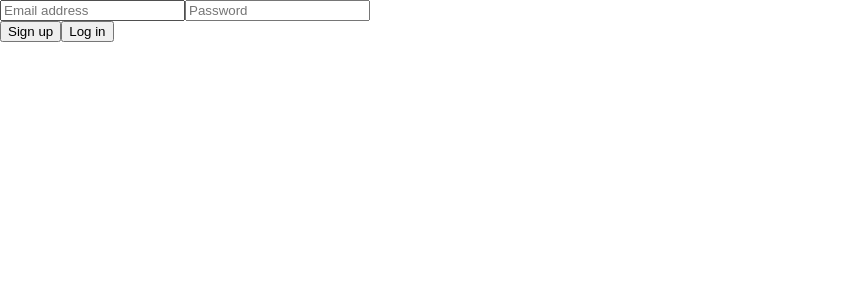
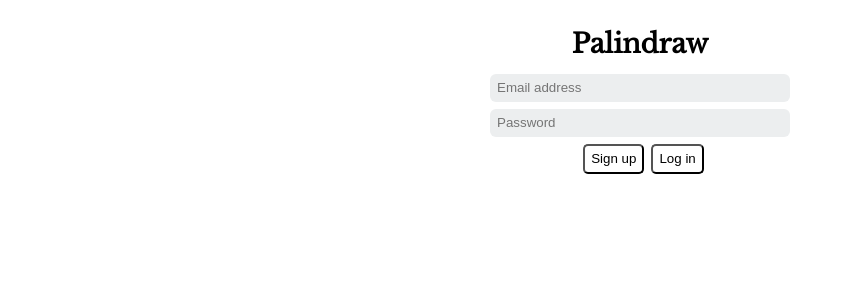
Before and after one commit to benkahlert/Palindraw, a React (Create React App) app in the folder palindraw/: page / in a window 1280 px wide. Shown: the top 300 px of the page, without its empty margins (0-853 px from the left). Built offline with nearby package versions, Linux system fonts and the light colour scheme; no server answers; what re-base would draw is missing.

Commit message:
Fix login GUI

```diff
--- a/palindraw/public/index.html
+++ b/palindraw/public/index.html
@@ -19,7 +19,8 @@
       work correctly both with client-side routing and a non-root public URL.
       Learn how to configure a non-root public URL by running `npm run build`.
     -->
-    <title>React App</title>
+    <title>Palindraw</title>
+    <link href="https://fonts.googleapis.com/css?family=Libre+Baskerville|Open+Sans" rel="stylesheet">
   </head>
   <body>
     <noscript>
--- a/palindraw/src/components/Login.js
+++ b/palindraw/src/components/Login.js
@@ -63,15 +63,21 @@ class Login extends Component {
     // Mandatory render method
     render() {
         return (
-            <div>
-                <input type="text" placeholder="Email address"
-                onChange={this.changeEmailAddress} value={this.emailAddressValue} />
-                <input type="password" placeholder="Password"
-                onChange={this.changePassword} value={this.passwordValue} />
-                <div>
-                    <button onClick={this.createAccount}>Sign up</button>
-                    <button onClick={this.logIn}>Log in</button>
+            <div id="containerDiv" style={{display: 'flex', justifyContent: 'center'}}>
+                <div style={{display: 'flex', flexDirection: 'column', width: '300px', justifyContent: 'center'}}>
+                    <center><p className="title_text">Palindraw</p></center>
+                    <input className="text_input" type="text" placeholder="Email address"
+                    onChange={this.changeEmailAddress} value={this.emailAddressValue} />
+                    <input className="text_input" type="password" placeholder="Password"
+                    onChange={this.changePassword} value={this.passwordValue} />
+                    <div>
+                        <center>
+                            <button className="button" onClick={this.createAccount}>Sign up</button>
+                            <button className="button" onClick={this.logIn}>Log in</button>
+                        </center>
+                    </div>
                 </div>
+
             </div>
         )
     }
--- a/palindraw/src/index.css
+++ b/palindraw/src/index.css
@@ -1,5 +1,47 @@
 body {
   margin: 0;
   padding: 0;
-  font-family: sans-serif;
+  font-family: 'Open Sans', sans-serif;
 }
+
+.title_text {
+    font-family: 'Libre Baskerville', serif;
+    font-size: 20pt;
+    font-weight: bold;
+    margin-bottom: 7px;
+}
+
+#containerDiv {
+    width: 95%;
+    height: 100%;
+    margin: auto;
+}
+
+.text_input {
+    margin-top: 7px;
+    height: 26px;
+    background-color: #ECEEEF;
+    border: 0px;
+    border: 0px solid grey;
+    font-size: 10pt;
+    font-weight: lighter;
+    border-radius: 6px;
+    color: #4A4A4A;
+    font-weight: lighter;
+    text-indent: 5px;
+}
+
+.button {
+    height: 30px;
+    width: auto;
+    font-size: 10pt;
+    margin-top: 7px;
+    background-color: white;
+    border-radius: 5px;
+    margin-left: 7px;
+}
+
+.button:hover {
+    background-color: whitesmoke;
+    cursor: pointer;
+}
```
